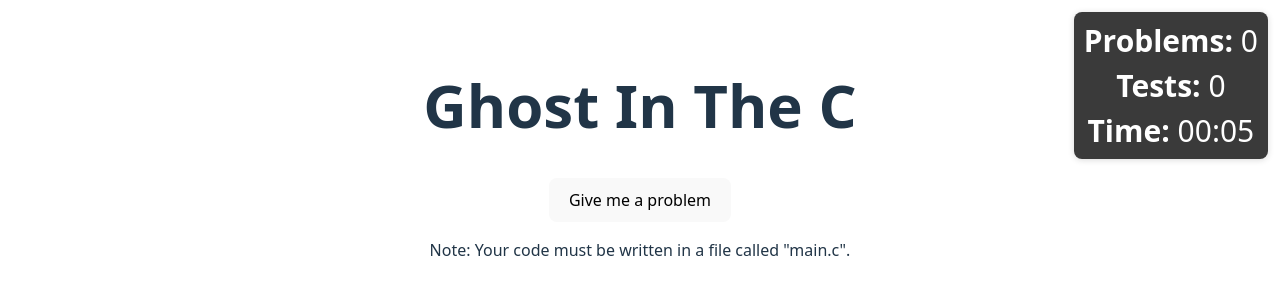
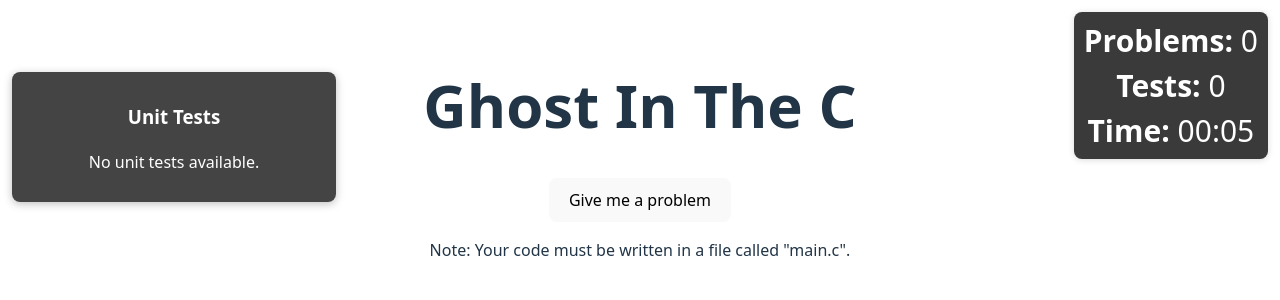
Before and after one commit to piroar/Project-Ghost-in-the-C, a React (Vite) app in the folder web/: page / in a window 1280 px wide. Shown: the top 300 px of the page. Built offline with nearby package versions, Linux system fonts and the light colour scheme.

Commit message:
put unit tests to the side of the screen and removed its button

```diff
--- a/web/src/App.css
+++ b/web/src/App.css
@@ -11,12 +11,34 @@ h1{
 }
 
 .terminal{
-  width: 900px;
+width: 1000px; /* default to 1000px */
+max-width: 100%; /* but shrink on smaller viewports */
+box-sizing: border-box;
 height: 500px;
 border: 1px solid #ffffff;
 }
 
 .terminal-div{
 display: flex;
-  justify-content: center;
+justify-content: flex-start; /* ensure terminal sits to the left */
 }
+
+/* Left fixed unit-tests panel */
+.unit-tests-panel {
+position: fixed;
+left: 12px;
+top: 72px; /* below the counter box */
+width: 300px;
+max-height: calc(100vh - 96px);
+overflow: auto;
+background: rgba(58,58,58,0.95);
+padding: 0.75rem;
+border-radius: 8px;
+color: #fff;
+z-index: 900;
+box-shadow: 0 2px 8px rgba(0,0,0,0.25);
+}
+
+@media (max-width: 900px) {
+.unit-tests-panel { display: none; }
+}
--- a/web/src/App.tsx
+++ b/web/src/App.tsx
@@ -19,7 +19,6 @@ function App() {
   const [hints, setHints] = useState<string[] | null>(null);
   const [unitTests, setUnitTests] = useState<UnitTest[] | null>(null);
   const [showHints, setShowHints] = useState<boolean>(false);
-  const [showUnitTests, setShowUnitTests] = useState<boolean>(false);
   const [testResults, setTestResults] = useState<string | null>(null);
   const [loading, setLoading] = useState<boolean>(false);
   const [error, setError] = useState<string | null>(null);
@@ -58,7 +57,6 @@ function App() {
     setHints(null);
     setUnitTests(null);
     setShowHints(false);
-    setShowUnitTests(false);
     setTestResults(null);
 
     try {
@@ -134,10 +132,6 @@ function App() {
     setShowHints(!showHints);
   };
 
-  const toggleUnitTests = () => {
-    setShowUnitTests(!showUnitTests);
-  };
-
   const displayHints = () => {
     if (showHints && hints !== null) {
       if (hints.length > 0) {
@@ -158,29 +152,36 @@ function App() {
     return null;
   };
 
-  const displayUnitTests = () => {
-    if (showUnitTests && unitTests !== null) {
-      if (unitTests.length > 0) {
+  const renderUnitTestsPanel = () => {
+    // A fixed, left-side panel that does not affect main layout.
+    if (unitTests !== null && unitTests.length > 0) {
       return (
-          <div>
-            <h3>Unit Tests:</h3>
-            <ul>
+        <aside className="unit-tests-panel" aria-label="Unit tests">
+          <h3>Unit Tests</h3>
+          <ul className="unit-test-list">
             {unitTests.map((test, index) => (
               <li key={index}>
-                  Args: <code>{JSON.stringify(test.args)}</code>, Expected Output: <code>"{test.output}"</code>, Expected Exit Code: <code>{test.exit_code}</code>
+                <div><strong>Args:</strong> <code>{JSON.stringify(test.args)}</code></div>
+                <div><strong>Expected:</strong> <code>{test.output}</code></div>
+                <div><strong>Exit:</strong> <code>{test.exit_code}</code></div>
               </li>
             ))}
           </ul>
-            <p>
-              These tests will be sent to the backend service for compilation and execution.
-            </p>
+          <p className="muted">These tests will be sent to the backend service for compilation and execution.</p>
+          <div style={{ marginTop: '0.75rem' }}>
+            <button onClick={runTests} disabled={testing}>
+              {testing ? 'Running Tests...' : 'Test My Code'}
+            </button>
           </div>
+        </aside>
       );
-      } else {
-        return <p>No unit tests available.</p>;
     }
-    }
-    return null;
+    return (
+      <aside className="unit-tests-panel">
+        <h3>Unit Tests</h3>
+        <p>No unit tests available.</p>
+      </aside>
+    );
   };
 
   const formatDuration = (secs: number) => {
@@ -198,6 +199,9 @@ function App() {
         <div><strong>Tests:</strong> {testCount}</div>
         <div><strong>Time:</strong> {formatDuration(secondsElapsed)}</div>
       </div>
+
+      {renderUnitTestsPanel()}
+
       <div>
         <h1>Ghost In The C</h1>
 
@@ -231,26 +235,9 @@ function App() {
               {showHints ? 'Hide Hints' : 'Show Hints'}
             </button>
           )}
-          {unitTests !== null && unitTests.length > 0 && (
-            <button
-              onClick={toggleUnitTests}
-            >
-              {showUnitTests ? 'Hide Unit Tests' : 'Show Unit Tests'}
-            </button>
-          )}
-          {}
-          {unitTests !== null && unitTests.length > 0 && (
-            <button
-              onClick={runTests}
-              disabled={testing}
-            >
-              {testing ? 'Running Tests...' : 'Test My Code'}
-            </button>
-          )}
         </div>
 
         {displayHints()}
-        {displayUnitTests()}
 
         {testResults && (
           <p>
--- a/web/src/index.css
+++ b/web/src/index.css
@@ -1,3 +1,4 @@
+
 :root {
 font-family: system-ui, Avenir, Helvetica, Arial, sans-serif;
 line-height: 1.5;
```
Lines whose indentation alone changed are shown as unchanged.
